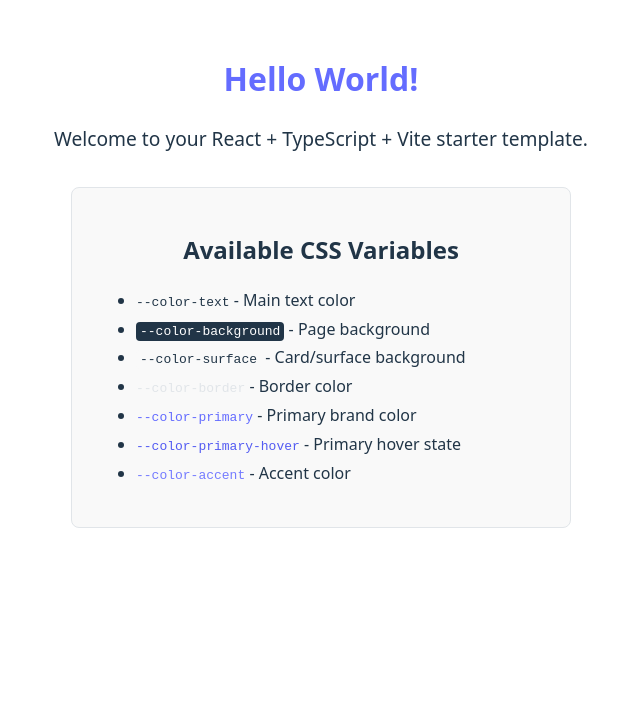
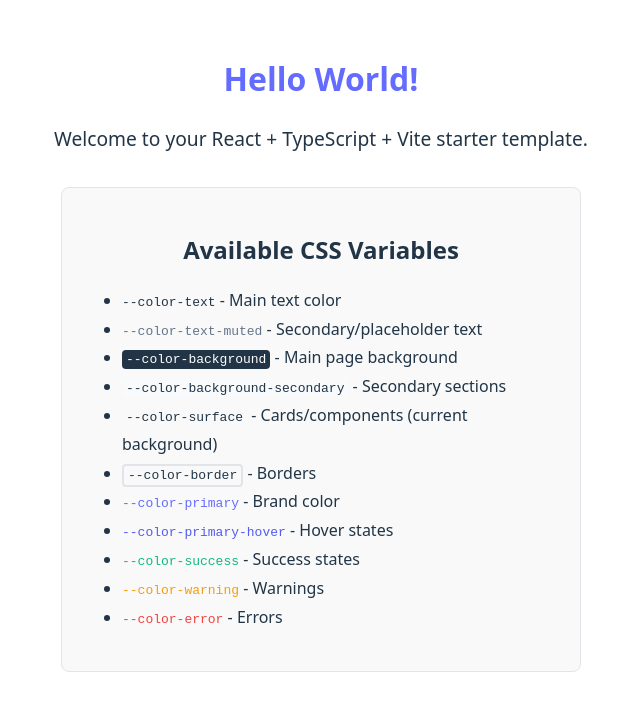
Before and after one commit to esoterik-dev/react-vite-biome-starter, a React (Vite) app: page / in a window 1280 px wide. Shown: the top 710 px of the page, without its empty margins (319-959 px from the left). Built offline with nearby package versions, Linux system fonts and the light colour scheme.

Commit message:
feat: add more basic color variables

```diff
--- a/src/App.tsx
+++ b/src/App.tsx
@@ -8,11 +8,11 @@
       <div
         style={{
           marginTop: '2rem',
-          padding: '1.5rem',
+          padding: '1.5rem 1.25rem',
           backgroundColor: 'var(--color-surface)',
           border: '1px solid var(--color-border)',
           borderRadius: '8px',
-          maxWidth: '500px',
+          maxWidth: '520px',
           margin: '2rem auto',
         }}
       >
@@ -22,6 +22,10 @@
         <ul style={{ textAlign: 'left', lineHeight: '1.8' }}>
           <li>
             <code style={{ color: 'var(--color-text)' }}>--color-text</code> - Main text color
+          </li>
+          <li>
+            <code style={{ color: 'var(--color-text-muted)' }}>--color-text-muted</code> -
+            Secondary/placeholder text
           </li>
           <li>
             <code
@@ -34,7 +38,20 @@
             >
               --color-background
             </code>{' '}
-            - Page background
+            - Main page background
+          </li>
+          <li>
+            <code
+              style={{
+                color: 'var(--color-text)',
+                backgroundColor: 'var(--color-background-secondary)',
+                padding: '2px 4px',
+                borderRadius: '4px',
+              }}
+            >
+              --color-background-secondary
+            </code>{' '}
+            - Secondary sections
           </li>
           <li>
             <code
@@ -47,21 +64,36 @@
             >
               --color-surface
             </code>{' '}
-            - Card/surface background
+            - Cards/components (current background)
           </li>
           <li>
-            <code style={{ color: 'var(--color-border)' }}>--color-border</code> - Border color
+            <code
+              style={{
+                color: 'var(--color-text)',
+                border: '2px solid var(--color-border)',
+                padding: '2px 4px',
+                borderRadius: '4px',
+              }}
+            >
+              --color-border
+            </code>{' '}
+            - Borders
           </li>
           <li>
-            <code style={{ color: 'var(--color-primary)' }}>--color-primary</code> - Primary brand
-            color
+            <code style={{ color: 'var(--color-primary)' }}>--color-primary</code> - Brand color
           </li>
           <li>
             <code style={{ color: 'var(--color-primary-hover)' }}>--color-primary-hover</code> -
-            Primary hover state
+            Hover states
           </li>
           <li>
-            <code style={{ color: 'var(--color-accent)' }}>--color-accent</code> - Accent color
+            <code style={{ color: 'var(--color-success)' }}>--color-success</code> - Success states
+          </li>
+          <li>
+            <code style={{ color: 'var(--color-warning)' }}>--color-warning</code> - Warnings
+          </li>
+          <li>
+            <code style={{ color: 'var(--color-error)' }}>--color-error</code> - Errors
           </li>
         </ul>
       </div>
--- a/src/index.css
+++ b/src/index.css
@@ -9,22 +9,32 @@
 
   /* Light theme */
   --color-text: #213547;
+  --color-text-muted: #64748b;
   --color-background: #ffffff;
+  --color-background-secondary: #f8fafc;
   --color-surface: #f9f9f9;
   --color-border: #e1e5e9;
   --color-primary: #646cff;
   --color-primary-hover: #535bf2;
   --color-accent: #747bff;
+  --color-success: #10b981;
+  --color-warning: #f59e0b;
+  --color-error: #ef4444;
 
   /* Dark theme */
   @media (prefers-color-scheme: dark) {
     --color-text: rgba(255, 255, 255, 0.87);
+    --color-text-muted: #94a3b8;
     --color-background: #242424;
-    --color-surface: #1a1a1a;
+    --color-background-secondary: #1a1a1a;
+    --color-surface: #2a2a2a;
     --color-border: #383838;
     --color-primary: #646cff;
     --color-primary-hover: #535bf2;
     --color-accent: #747bff;
+    --color-success: #10b981;
+    --color-warning: #f59e0b;
+    --color-error: #ef4444;
   }
 
   color: var(--color-text);
```
